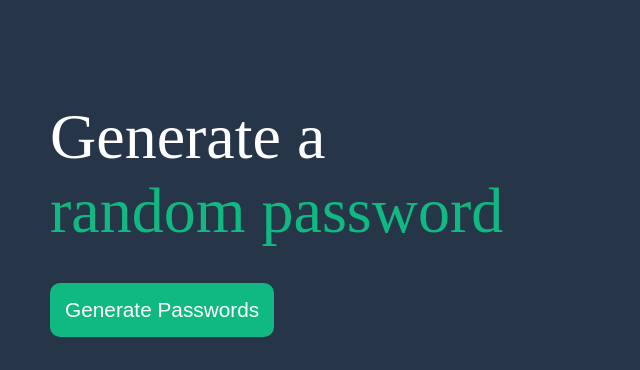
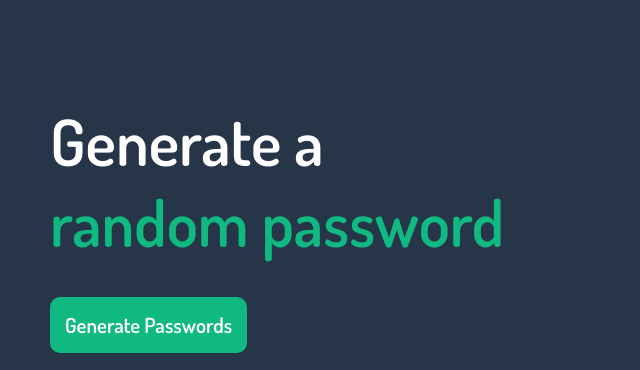
Before and after one commit to alexGrandolph/js-password-generator, a plain HTML site: page index.html in a window 1280 px wide. Shown: the whole page, without its empty margins (0-640 px from the left). Drawn offline with Linux system fonts and the light colour scheme.

Commit message:
add font

```diff
--- a/index.css
+++ b/index.css
@@ -1,6 +1,7 @@
 body {
   margin: 0;
   background-color: #273549;
+  font-family: 'Dosis', sans-serif;
 }
 
 #btn {
@@ -12,6 +13,7 @@ body {
   margin-top: 35px;
   border-radius:10px;
   font-size: 1.3em;
+  font-family: 'Dosis', sans-serif;
 }
 
 #header {
@@ -23,10 +25,11 @@ body {
 
 #random-el {
   color: #10B981;
+  font-family: 'Dosis', sans-serif;
 }
 #passwords {
   padding-left: 50px;
-
+  font-family: sans-serif;
   padding-top: 10px;
 }
 
@@ -44,5 +47,5 @@ body {
   color: #10B981;
   padding: 10px;
   border-radius: 8px;
-  /* border: 1px solid #ffffff; */
+
 }
--- a/index.html
+++ b/index.html
@@ -1,6 +1,10 @@
 <html>
 
 <head>
+  <link rel="preconnect" href="https://fonts.googleapis.com">
+  <link rel="preconnect" href="https://fonts.gstatic.com" crossorigin>
+  <link href="https://fonts.googleapis.com/css2?family=Dosis:wght@600;700&family=Oxanium:wght@600&display=swap"
+    rel="stylesheet">
   <link rel="stylesheet" href="index.css">
 </head>
 
```
Also changed, not shown: index.js (+0 -18 lines), fonts/Dosis-VariableFont_wght.ttf (added).
